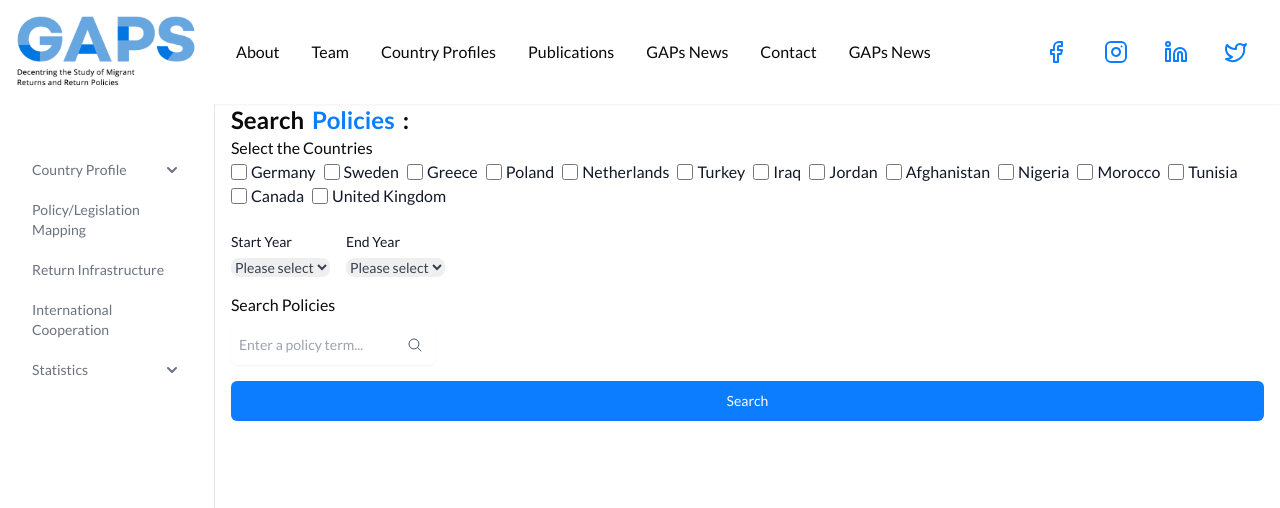
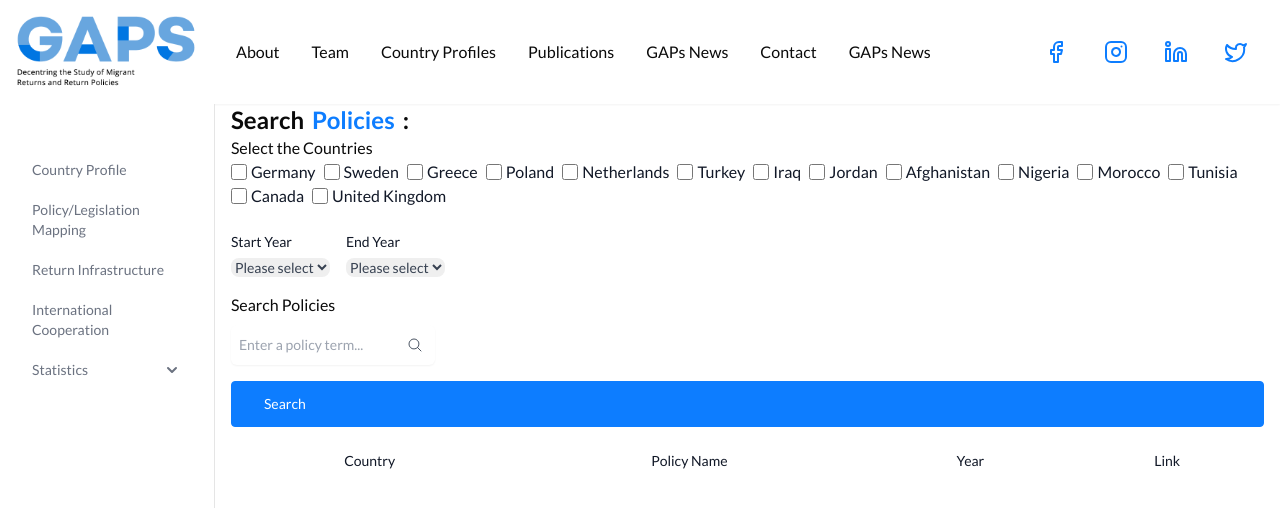
Before and after one commit to muhsinaltintop/gap-project, a Next.js app: page /policy-legislation-map in a window 1280 px wide. Shown: the top 508 px of the page. Built offline with nearby package versions, Linux system fonts and the light colour scheme.

Commit message:
modal modified with executive summary, search is applied

```diff
--- a/app/_components/ModalComponent.jsx
+++ b/app/_components/ModalComponent.jsx
@@ -1,6 +1,7 @@
 import React from "react";
 import Modal from "@mui/material/Modal";
 import Image from "next/image";
+import Link from "next/link";
 
 const style = {
   position: "absolute",
@@ -43,29 +44,35 @@ const ModalComponent = ({ open, handleClose, selectedCountry }) => {
             <p className="text-sm font-semibold uppercase tracking-widest">
               {selectedCountry?.countryName}
             </p>
+            <span className=" flex-row text-xl">
+              <h2 className="text-2xl font-bold">Executive Summary</h2>
+              <div className="overflow-hidden max-h-40 transition-all duration-500 group-open:max-h-[1000px]">
+                {selectedCountry?.executiveSummary
+                  ? selectedCountry.executiveSummary.map((item, index) => item)
+                  : "No executive summary available"}
+              </div>
+              <Link href={`/executiveSummary/${selectedCountry?.countryName}`}>
+                <div className="truncate text-primary">Read More</div>
+              </Link>
+            </span>
 
-            <h2 className="mt-6 font-black uppercase">
             <span className="text-4xl font-black sm:text-5xl lg:text-6xl">
-                {console.log("selected:", selectedCountry)}
+              {console.log("selected:", selectedCountry?.executiveSummary)}
               {selectedCountry?.returnPolictTimeline
                 ? returnPolictTimeline
                 : "No return policy timeline available"}
             </span>
-
             <span className="mt-2 block text-sm">
               {selectedCountry?.returnFlowChart
                 ? returnFlowChart
                 : "No return flow chart available"}
             </span>
-            </h2>
-
             <a
               className="mt-8 inline-block w-full bg-black py-4 text-sm font-bold uppercase tracking-widest text-white"
               href="#"
             >
               Get Executive Summary
             </a>
-
             <p className="mt-8 text-xs font-medium uppercase text-gray-400">
               This part will be updated...
             </p>
--- a/app/_components/SearchComponent.jsx
+++ b/app/_components/SearchComponent.jsx
@@ -4,7 +4,8 @@ import CountrySelect from "./CountrySelect";
 import SelectYearsComponent from "./SelectYearsComponent";
 import SearchBarComponent from "./SearchBarComponent";
 import policies from "../../public/policies.json";
-import { Button } from "@/components/ui/button";
+import Button from "../_components/_atoms/Button";
+import TableComponent from "./TableComponent";
 
 const SearchComponent = () => {
   const [selectedCountries, setSelectedCountries] = useState([]);
@@ -28,8 +29,6 @@ const SearchComponent = () => {
 
   const [searchTerm, setSearchTerm] = useState("");
   const [filteredPolicies, setFilteredPolicies] = useState([]);
-
-  console.log("policies:", policies);
 
   const handleSearch = () => {
     let filtered = policies.flatMap((country) => {
@@ -79,8 +78,9 @@ const SearchComponent = () => {
           onChange={(e) => e.target.value}
           placeholder="Enter a policy term..."
         />
-        <Button onClick={handleSearch}>Search</Button>
-        {console.log(filteredPolicies)}
+        <Button label={"Search"} onClick={handleSearch} icon={false} />
+
+        <TableComponent policies={filteredPolicies} />
       </div>
     </div>
   );
--- a/app/_components/SideMenu.jsx
+++ b/app/_components/SideMenu.jsx
@@ -6,18 +6,6 @@ const SideMenu = () => {
       id: 1,
       name: "Country Profile",
       path: "/country-profile",
-      submenu: [
-        {
-          id: 1,
-          name: "Identification",
-          path: "/",
-        },
-        {
-          id: 2,
-          name: "Executive Summary",
-          path: "/",
-        },
-      ],
     },
     {
       id: 2,
--- /dev/null
+++ b/app/_components/TableComponent.jsx
@@ -0,0 +1,17 @@
+import Table from "./_atoms/Table";
+const headers = [
+  { label: "Country", accessor: "countryName" },
+  { label: "Policy Name", accessor: "policyName" },
+  { label: "Year", accessor: "year" },
+  { label: "Link", accessor: "link" },
+];
+
+const TableComponent = ({ policies }) => {
+  return (
+    <div>
+      <Table policies={policies} headers={headers} />
+    </div>
+  );
+};
+
+export default TableComponent;
--- /dev/null
+++ b/app/_components/_atoms/Button.jsx
@@ -0,0 +1,28 @@
+const Button = ({ label, icon, onClick }) => {
+  return (
+    <button
+      className="inline-flex items-center gap-2 rounded border border-primary bg-primary px-8 py-3 text-white hover:bg-transparent hover:text-primary focus:outline-none focus:ring active:text-primary"
+      onClick={onClick}
+    >
+      <span className="text-sm font-medium"> {label} </span>
+      {icon && (
+        <svg
+          className="size-5 rtl:rotate-180"
+          xmlns="http://www.w3.org/2000/svg"
+          fill="none"
+          viewBox="0 0 24 24"
+          stroke="currentColor"
+        >
+          <path
+            strokeLinecap="round"
+            strokeLinejoin="round"
+            strokeWidth="2"
+            d="M17 8l4 4m0 0l-4 4m4-4H3"
+          />
+        </svg>
+      )}
+    </button>
+  );
+};
+
+export default Button;
--- /dev/null
+++ b/app/_components/_atoms/PlainText.jsx
@@ -0,0 +1,7 @@
+import React from "react";
+
+const PlainText = () => {
+  return <div>PlainText</div>;
+};
+
+export default PlainText;
--- /dev/null
+++ b/app/_components/_atoms/Table.jsx
@@ -0,0 +1,52 @@
+import Link from "next/link";
+import Button from "./Button";
+import { ExternalLink } from "lucide-react";
+
+const Table = ({ policies, headers }) => {
+  {
+  }
+  return (
+    <div className="overflow-x-auto">
+      <div className="w-full overflow-x-auto">
+        <table className="min-w-full divide-y-2 divide-gray-200 bg-white text-sm">
+          <thead className="ltr:text-left rtl:text-right">
+            <tr>
+              {headers.map((header, index) => (
+                <th
+                  key={index}
+                  className="whitespace-nowrap px-4 py-2 font-medium text-gray-900"
+                >
+                  {header.label}
+                </th>
+              ))}
+            </tr>
+          </thead>
+
+          <tbody className="divide-y divide-gray-200">
+            {policies.map((policy, index) => (
+              <tr key={`${index}`}>
+                <td className="whitespace-nowrap px-4 py-2 font-medium text-gray-900">
+                  {policy.country}
+                </td>
+                <td className="flex whitespace-normal px-4 py-2 text-gray-700 break-words max-w-xs">
+                  {policy.policyName}
+                  {
+                    <Link href={"#"}>
+                      <ExternalLink className="size-3" />
+                    </Link>
+                  }
+                </td>
+                <td className="whitespace-nowrap px-4 py-2 text-gray-700">
+                  {policy.day}/{policy.month}/{policy.year}
+                </td>
+                <td className="whitespace-nowrap px-4 py-2">-</td>
+              </tr>
+            ))}
+          </tbody>
+        </table>
+      </div>
+    </div>
+  );
+};
+
+export default Table;
--- a/app/country-profile/identification/page.js
+++ /dev/null
@@ -1,7 +0,0 @@
-import React from "react";
-
-const page = () => {
-  return <div>page</div>;
-};
-
-export default page;
--- /dev/null
+++ b/app/executiveSummary/Canada/page.jsx
@@ -0,0 +1,9 @@
+const page = () => {
+  return (
+    <div>
+      <h2 className=" text-2xl text-center">Canada Executive Summary</h2>
+    </div>
+  );
+};
+
+export default page;
--- a/app/page.js
+++ b/app/page.js
@@ -1,5 +1,4 @@
-import React from "react";
-import Map from "./_components/Map";
+import Button from "./_components/_atoms/Button";
 import CountryProfile from "./country-profile/page";
 
 export default function Home() {
```
Also changed, not shown: public/countryProfile.json (+16 -3 lines). Lines whose indentation alone changed are shown as unchanged.
